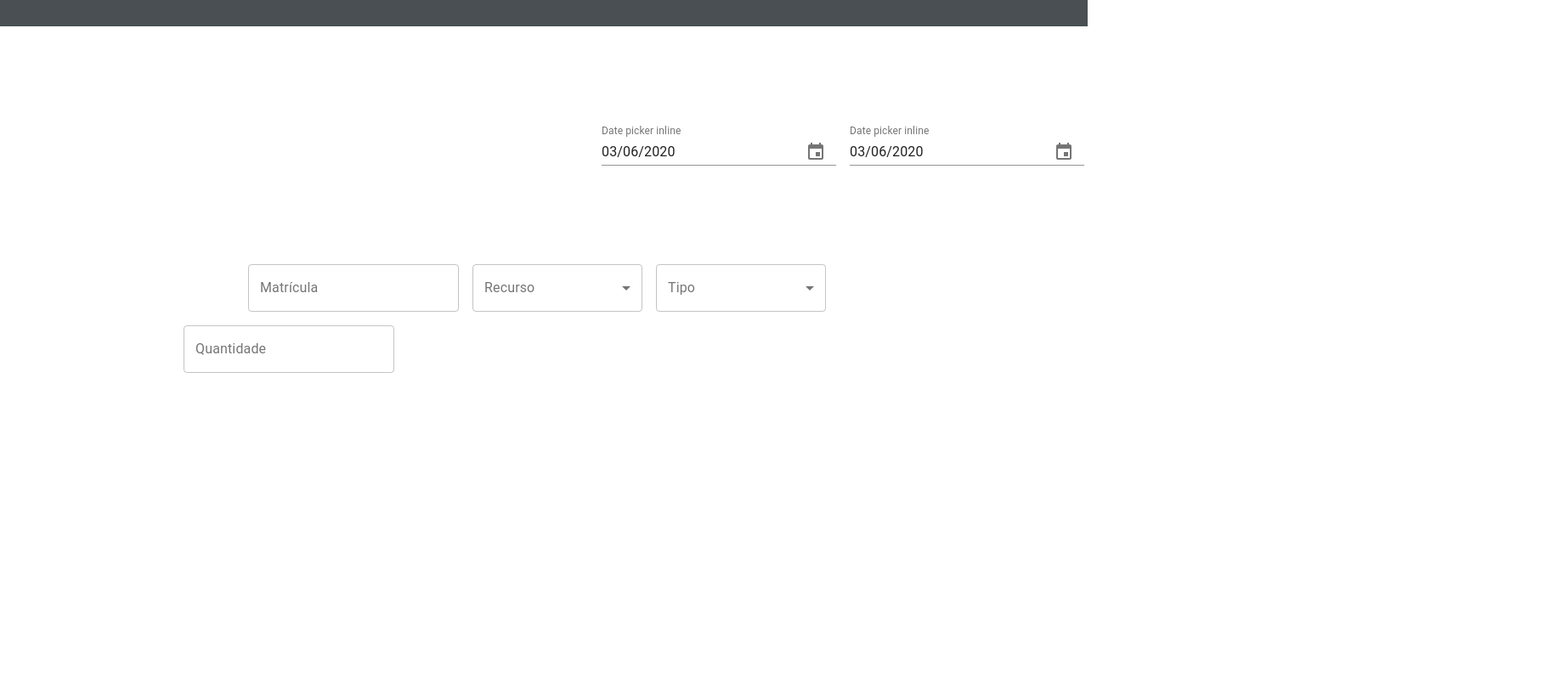
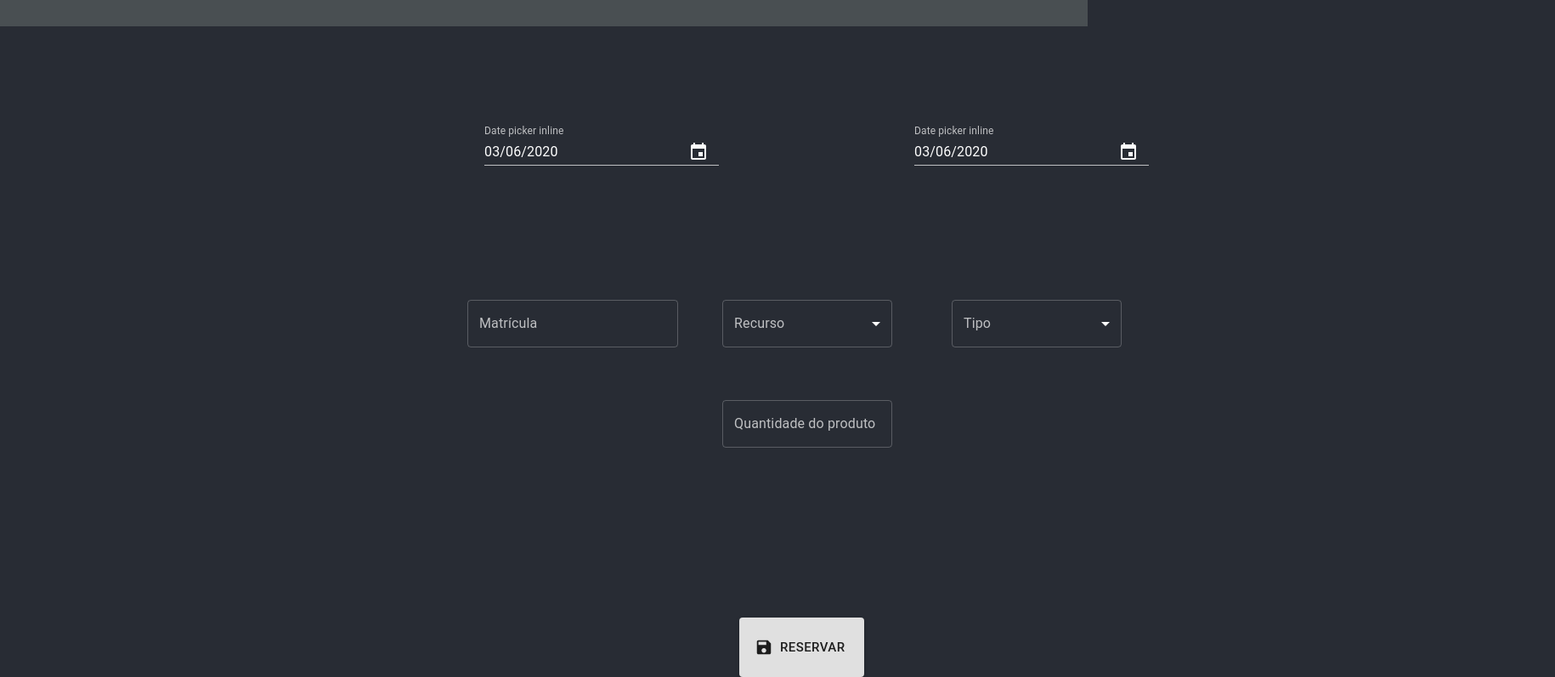
Before and after one commit to Lotusdigital398/t1_verival, a React (Create React App) app: page /reserva in a window 1280 px wide. Shown: the part 49-846 px from the top of the page at 85% size, 1830 px wide, since content can reach past the window. Before the commit the page ends 800 px from the top, so only its background shows below. Built offline with nearby package versions, Linux system fonts and the light colour scheme.

Commit message:
Atualização do CSS da pagina Reserva

```diff
--- a/src/client/component/Reserva.css
+++ b/src/client/component/Reserva.css
@@ -1,33 +1,57 @@
-.drop{
+body{
+    background-color: #282c34;
+}
+
+.drop1{
     position: relative;
-    left: 700px;
+    left: 570px;
     top: 100px;
+    text-decoration-color: white;
+
+}
+
+.drop2{
+    position: relative;
+    left: 800px;
+    top: 100px;
+    text-decoration-color: white;
+
 }
 
 .matricula{
     position: relative;
-    top: 280px;
-    right: 300px;
+    top: 250px;
+    right: -550px;
 }
 
 .recursos{
     position: relative;
-    top: 280px;
-    right: 300px;
+    top: 194px;
     width: 200px;
+    right: -850px;
 }
 
 .tipo{
     position: relative;
-    top: 280px;
-    right: 300px;
+    top: 138px;
+    right: -1120px;
     width: 200px;
 
 }
 
 .quantidade{
     position: relative;
-    top: 280px;
-    right: 300px;
+    top: 200px;
+    right: -850px;
+    width: 200px;
 
 }
+
+.bReserva{
+    position: relative;
+    top: 400px;
+    right: -870px;
+    height: 70px;
+    margin-top: 0px;
+    background-color: rgb(73, 79, 82);
+}
--- a/src/client/component/Reserva.js
+++ b/src/client/component/Reserva.js
@@ -11,12 +11,19 @@ import FormControl from '@material-ui/core/FormControl';
 import Select from '@material-ui/core/Select';
 
 
+import Button from '@material-ui/core/Button';
+import SaveIcon from '@material-ui/icons/Save';
+
+import {createMuiTheme} from "@material-ui/core";
+import {ThemeProvider} from "@material-ui/styles";
+
 import DateFnsUtils from '@date-io/date-fns';
 import {
     MuiPickersUtilsProvider,
     KeyboardDatePicker,
 
 } from '@material-ui/pickers';
+
 
 class Reserva extends Component {
 
@@ -69,12 +76,21 @@ class Reserva extends Component {
 
 
     render() {
+
+        const theme = createMuiTheme({
+            palette: {
+                type: "dark"
+            }
+        });
+
         const today = new Date();
         return (
+            <ThemeProvider theme={theme}>
                 <MuiPickersUtilsProvider utils={DateFnsUtils}>
-                <Grid container justify="space-around">
+                    <Grid>
+
                         <KeyboardDatePicker
-                        className="drop"
+                            className="drop1"
                             disableToolbar
                             variant="inline"
                             format="dd/MM/yyyy"
@@ -84,13 +100,13 @@ class Reserva extends Component {
                             minDate={today}
                             value={this.state.dataI}
                             onChange={this.handleDataI}
-                        KeyboardButtonProps={{
+                            keyboardButtonProps={{
                                 'aria-label': 'change date',
                             }}
                         />
 
                         <KeyboardDatePicker
-                        className="drop"
+                            className="drop2"
                             disableToolbar
                             variant="inline"
                             format="dd/MM/yyyy"
@@ -173,7 +189,7 @@ class Reserva extends Component {
                             <form className="quantidade">
                                 <TextField
                                     id="quantidade-Id"
-                                label="Quantidade"
+                                    label="Quantidade do produto"
                                     variant="outlined"
                                     value={this.state.quantidade}
                                     onChange={this.handleQuant}
@@ -184,9 +200,19 @@ class Reserva extends Component {
                             <form></form>
                         }
 
+                        <Button
+                            className="bReserva"
+                            variant="contained"
+                            size="large"
+                            startIcon={<SaveIcon/>}
+                        >
+                            Reservar
+                        </Button>
+
 
                     </Grid>
                 </MuiPickersUtilsProvider>
+            </ThemeProvider>
         );
 
     }
```
Lines whose indentation alone changed are shown as unchanged.
